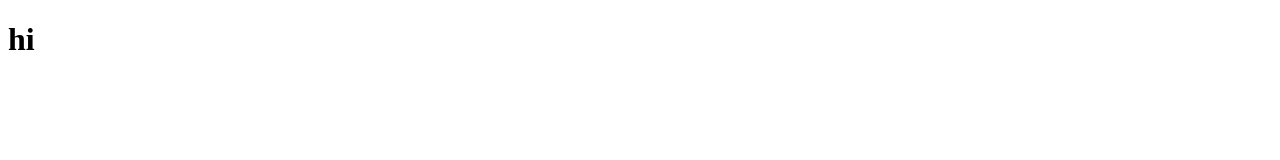
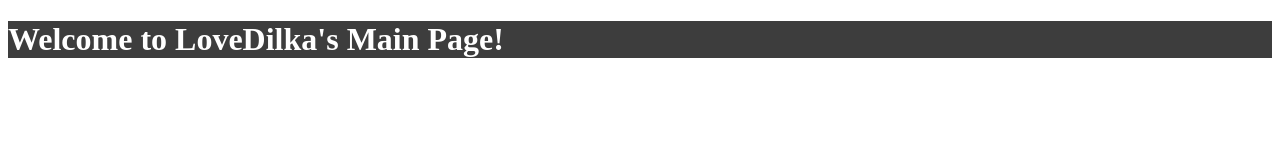
Before and after one commit to LoveDilka/lovedilka.github.io, a plain HTML site: page index.html in a window 1280 px wide. Drawn offline with Linux system fonts and the light colour scheme.

Commit message:
Update index.html

```diff
--- a/index.html
+++ b/index.html
@@ -6,6 +6,16 @@
     <title>LoveDilka's Main Page</title>
 </head>
 <body>
-    <h1>hi</h1>
+    <div class="main">
+        <h1 class="title" >Welcome to LoveDilka's Main Page!</h1>
+    </div>
 </body>
+<style>
+    .main{
+        background-color: rgb(61, 61, 61);
+    }
+    .title{
+        color: white;
+    }
+</style>
 </html>
```
